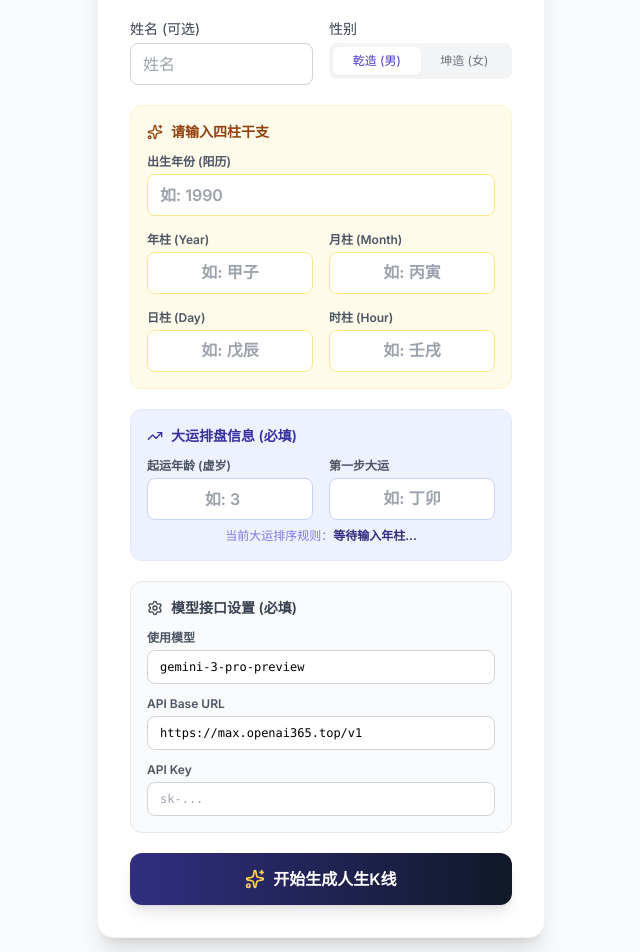
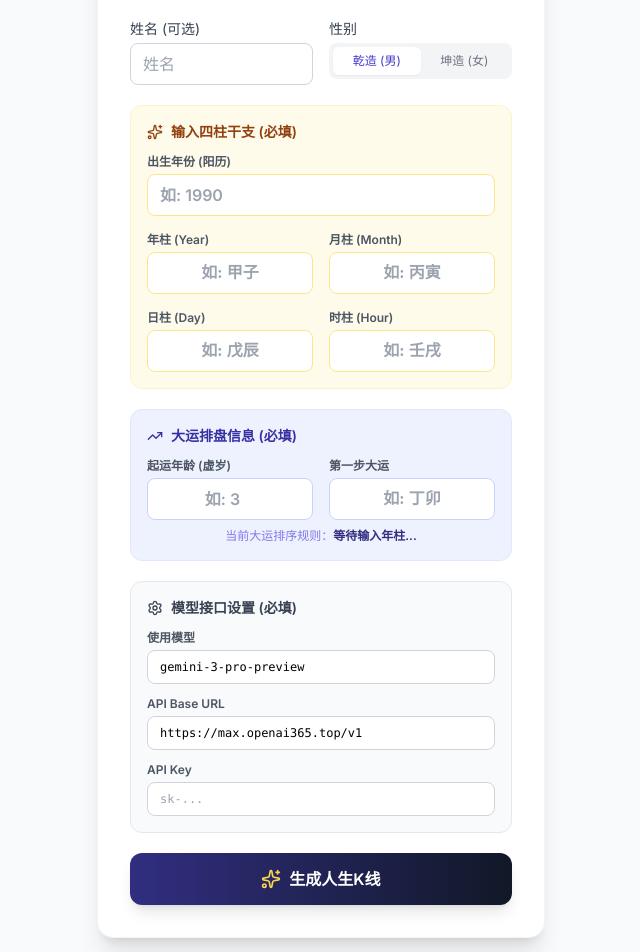
Before and after one commit to LeslieWylie/LeslieWylie.github.io, a React (Vite) app: page / in a window 1280 px wide. Shown: the part 560-1512 px from the top of the page, without its empty margins (319-959 px from the left). Built offline with nearby package versions, Linux system fonts and the light colour scheme.

Commit message:
Add files via upload

```diff
--- a/components/BaziForm.tsx
+++ b/components/BaziForm.tsx
@@ -134,7 +134,7 @@ const BaziForm: React.FC<BaziFormProps> = ({ onSubmit, isLoading }) => {
         <div className="bg-amber-50 p-4 rounded-xl border border-amber-100">
           <div className="flex items-center gap-2 mb-3 text-amber-800 text-sm font-bold">
             <Sparkles className="w-4 h-4" />
-            <span>请输入四柱干支</span>
+            <span>输入四柱干支 (必填)</span>
           </div>
 
           {/* Birth Year Input - Added as requested */}
@@ -304,7 +304,7 @@ const BaziForm: React.FC<BaziFormProps> = ({ onSubmit, isLoading }) => {
           ) : (
             <>
               <Sparkles className="h-5 w-5 text-amber-300" />
-              <span>开始生成人生K线</span>
+              <span>生成人生K线</span>
             </>
           )}
         </button>
```
